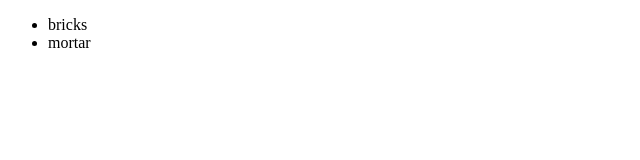
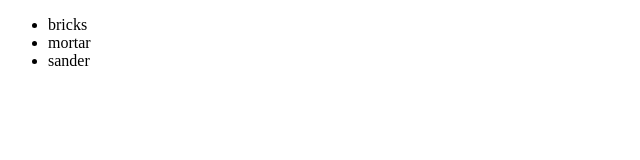
Before and after one commit to kingjoystick/GitTest01, a plain HTML site: page index.html in a window 1280 px wide. Shown: the full height of the page, 0-640 px from the left. Drawn offline with Linux system fonts and the light colour scheme.

Commit message:
added sander

```diff
--- a/index.html
+++ b/index.html
@@ -11,6 +11,7 @@
 	<ul>
     	<li>bricks</li>
       	<li>mortar</li>
+        <li>sander</li>
 	</ul>
  </div>
 
```
